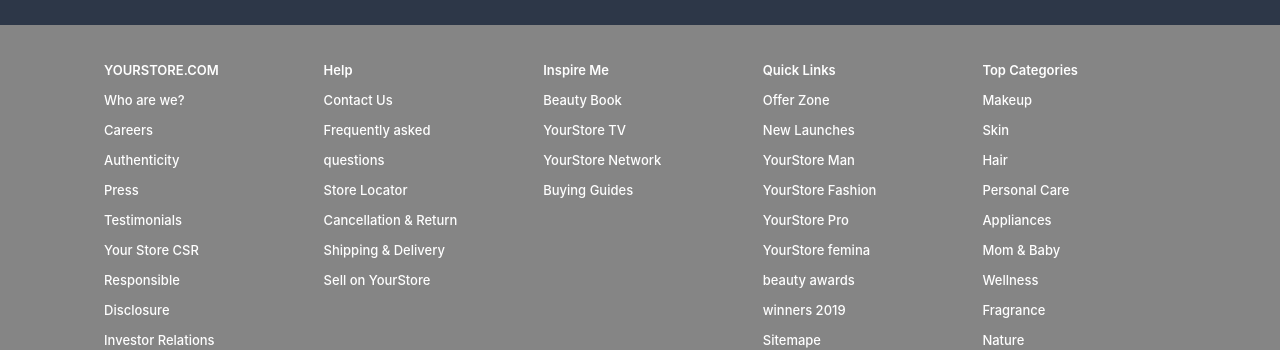
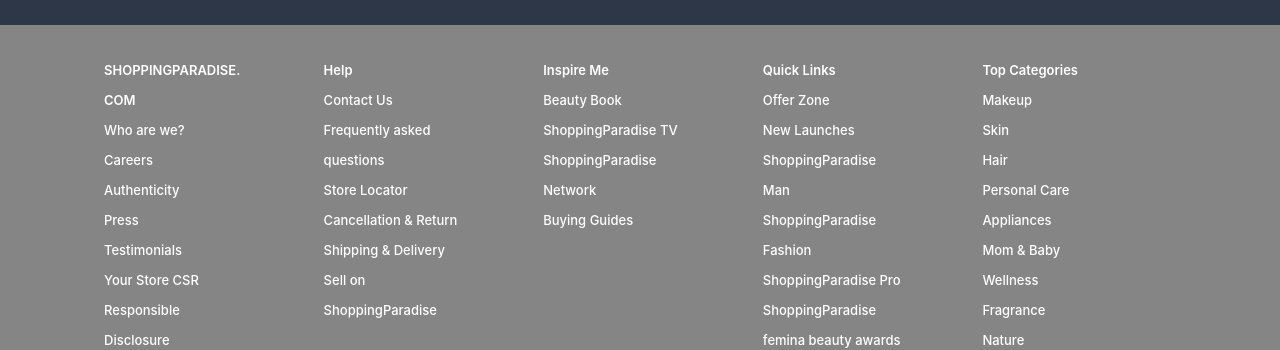
Before and after one commit to heyabrar/ShoppingParadise, a React (Create React App) app in the folder your-store-app/: page /men in a window 1280 px wide. Shown: the part 2447-2797 px from the top of the page. Built offline with nearby package versions, Linux system fonts and the light colour scheme.

Commit message:
Testing Version 1 Done

```diff
--- a/your-store-app/public/index.html
+++ b/your-store-app/public/index.html
@@ -2,14 +2,14 @@
 <html lang="en">
   <head>
     <meta charset="utf-8" />
-    <link rel="icon" href="https://user-images.githubusercontent.com/103938174/200508708-db3bec3c-d518-4c9b-b613-ba42d743c5ff.png" />
+    <link rel="icon" href="https://www.linkpicture.com/q/1_295.jpg" />
     <meta name="viewport" content="width=device-width, initial-scale=1" />
     <meta name="theme-color" content="#000000" />
     <meta
       name="description"
       content="Web site created using create-react-app"
     />
-    <link rel="apple-touch-icon" href="https://user-images.githubusercontent.com/103938174/200508708-db3bec3c-d518-4c9b-b613-ba42d743c5ff.png" />
+    <link rel="apple-touch-icon" href="https://www.linkpicture.com/q/1_295.jpg" />
     <!--
       manifest.json provides metadata used when your web app is installed on a
       user's mobile device or desktop. See https://developers.google.com/web/fundamentals/web-app-manifest/
@@ -24,7 +24,7 @@
       work correctly both with client-side routing and a non-root public URL.
       Learn how to configure a non-root public URL by running `npm run build`.
     -->
-    <title>Your Store | Buy Cosmetics Products & Beauty Products Online In India</title>
+    <title>Shopping Paradise | Buy Cosmetics Products & Beauty Products Online In India</title>
   </head>
   <body>
     <noscript>You need to enable JavaScript to run this app.</noscript>
--- a/your-store-app/src/Abrar/AdminSide/AdminSide.jsx
+++ b/your-store-app/src/Abrar/AdminSide/AdminSide.jsx
@@ -67,7 +67,7 @@ export default function AdminSide ( ) {
         <>
         <Flex justifyContent='space-around' color='#fc2779' alignItems='center'>
             <Link to='/adminbrands'><Text fontSize='18px' fontWeight='550'>Brands</Text></Link>
-            <Text textAlign='center' fontSize={{base: '18px', md: '20px', lg : '26px'}} color='#fc2779' fontWeight='600'>YourStore.com</Text>
+            <Text textAlign='center' fontSize={{base: '18px', md: '20px', lg : '26px'}} color='#fc2779' fontWeight='600'>ShoppingParadise.com</Text>
             <Link to='/admincategories'><Text fontSize='18px' fontWeight='550'>Categories</Text></Link>
         </Flex>
 
@@ -133,7 +133,7 @@ export default function AdminSide ( ) {
             <br />
             <Text>Content</Text>
             <Input placeholder="Content" value={patch} onChange={(e) => setPatch(e.target.value)}/>
-            <Button onClick={( ) => handlePatch(patchID,patchProduct,patch)} mt='20px' color='white' bg='#fc2779' colorScheme='#fc2779'>Patch</Button>
+            <Button onClick={( ) => handlePatch(patchID,patchProduct,patch)} mt='20px' color='white' bg='#fc2779' colorScheme='#fc2779' disabled={patch === '' || patchID==='' || patchProduct === ''}>Patch</Button>
             </Box>
         </Box>
 
--- a/your-store-app/src/Abrar/Components/Footer.jsx
+++ b/your-store-app/src/Abrar/Components/Footer.jsx
@@ -33,7 +33,7 @@ export default function Footer ( ) {
             <SimpleGrid columns={[3,3,3,5]} fontSize={{base : '12px', md : '13px'}} fontWeight='500' w={{base : '95%', md : '90%'}} m='auto' rowGap='15px'>
                 <Box width={{base : '95%', lg : '70%'}} >
                         <UnorderedList lineHeight={{base  : '20px', md : '28px', lg : '30px'}}>
-                            <List fontWeight='600'><Text >YOURSTORE.COM</Text></List>
+                            <List fontWeight='600'><Text >SHOPPINGPARADISE.COM</Text></List>
                             <List><Text>Who are we?</Text></List>
                             <List><Text>Careers</Text></List>
                             <List><Text>Authenticity</Text></List>
@@ -53,7 +53,7 @@ export default function Footer ( ) {
                             <List><Text>Store Locator</Text></List>
                             <List><Text>Cancellation & Return</Text></List>
                             <List><Text>Shipping & Delivery</Text></List>
-                            <List><Text>Sell on YourStore</Text></List>
+                            <List><Text>Sell on ShoppingParadise</Text></List>
                         </UnorderedList>
                 </Box>
 
@@ -61,8 +61,8 @@ export default function Footer ( ) {
                         <UnorderedList lineHeight={{base  : '20px', md : '28px', lg : '30px'}}>
                             <List fontWeight='600'><Text>Inspire Me</Text></List>
                             <List><Text>Beauty Book</Text></List>
-                            <List><Text>YourStore TV</Text></List>
-                            <List><Text>YourStore Network</Text></List>
+                            <List><Text>ShoppingParadise TV</Text></List>
+                            <List><Text>ShoppingParadise Network</Text></List>
                             <List><Text>Buying Guides</Text></List>
                         </UnorderedList>
                 </Box>
@@ -73,10 +73,10 @@ export default function Footer ( ) {
                             <List fontWeight='600'><Text>Quick Links</Text></List>
                             <List><Text _hover={{color :'pink'}}>Offer Zone</Text></List>
                             <List><Text>New Launches</Text></List>
-                            <List><Text>YourStore Man</Text></List>
-                            <List><Text>YourStore Fashion</Text></List>
-                            <List><Text>YourStore Pro</Text></List>
-                            <List><Text>YourStore femina beauty awards winners 2019</Text></List>
+                            <List><Text>ShoppingParadise Man</Text></List>
+                            <List><Text>ShoppingParadise Fashion</Text></List>
+                            <List><Text>ShoppingParadise Pro</Text></List>
+                            <List><Text>ShoppingParadise femina beauty awards winners 2019</Text></List>
                             <List><Text>Sitemape</Text></List>
                         </UnorderedList>
                 </Box>
@@ -155,7 +155,7 @@ export default function Footer ( ) {
                 <Text>Cancelation Policy</Text>
                 <Text>Privacy Policy</Text>
             </Flex>
-            <Text textAlign='center' fontSize={{base : '12px', md: '14px'}} fontWeight='550'>© 2022 YourStore E-Retail Pvt. Ltd. All Rights Reserved.</Text>
+            <Text textAlign='center' fontSize={{base : '12px', md: '14px'}} fontWeight='550'>© 2022 ShoppingParadise E-Retail Pvt. Ltd. All Rights Reserved.</Text>
         </Box>
 
         </>
--- a/your-store-app/src/Abrar/Components/HomeTopBrands.jsx
+++ b/your-store-app/src/Abrar/Components/HomeTopBrands.jsx
@@ -125,7 +125,7 @@ export default function HomeTopBrands ( ) {
         <StaticCarousel data={data} laptop={6} tab={5} mobile={5} redirect='/skinloreal'/>
         </Box>
 
-        <Text textAlign='center' fontSize={{base : '18px', md: '20px', lg: '26px'}} mt={{base : '45px', md: '50px', lg : '7%'}} fontWeight='550' letterSpacing='2px'>ONLY AT YOURSTORE</Text>
+        <Text textAlign='center' fontSize={{base : '18px', md: '20px', lg: '26px'}} mt={{base : '45px', md: '50px', lg : '7%'}} fontWeight='550' letterSpacing='2px'>ONLY AT SHOPPING PARADISE</Text>
         <SimpleGrid columns={[2,2,2,2]} width={{base:  '95%', md :'90%', lg : '80%'}} m='auto' mt={{base : '20px', md : '30px'}} rowGap={{base : '20px', md : '25px', lg: '35px'}}>
             {onlyNyka.length > 0 && onlyNyka.map((elem)=>{
                 return <Box key={elem.id} width={{base : '95%', lg: '80%'}} m='auto'>
--- a/your-store-app/src/Abrar/Components/SkinOnlyAtNykaa.jsx
+++ b/your-store-app/src/Abrar/Components/SkinOnlyAtNykaa.jsx
@@ -25,7 +25,7 @@ export default function SkinOnlyAtNykaa ( ) {
 
     return (
         <>
-         <Text textAlign='center' fontSize={{base : '16px', md : '24px', lg : '26px'}} fontWeight='650' letterSpacing={{base  : '2px'}} mt={{base : '20px', md : '30px', lg: '7%'}}>ONLY AT NYKAA</Text>
+         <Text textAlign='center' fontSize={{base : '16px', md : '24px', lg : '26px'}} fontWeight='650' letterSpacing={{base  : '2px'}} mt={{base : '20px', md : '30px', lg: '7%'}}>ONLY AT SHOPPING PARADISE</Text>
          <StaticCarousel data={images} redirect='/skinras' laptop={3} tab={2} mobile={3}/>
 
         <Box width={{base : '90%', md : '75%', lg : '75%'}} m='auto' mt={{base : '20px', md : '30px', lg : '45px'}}>
--- a/your-store-app/src/Dibyanshu/Components/Navbar/NavFolder/Navbar.jsx
+++ b/your-store-app/src/Dibyanshu/Components/Navbar/NavFolder/Navbar.jsx
@@ -45,9 +45,9 @@ const Navbar = () => {
         <div className={style.card}>
           <div id="carda">
             <img
-              style={{ cursor: "pointer", width: "70px", height: "55px" }}
+              style={{ cursor: "pointer", width: "60px", height: "55px", marginTop:'2px' }}
               onClick={() => navigate("/")}
-              src="https://www.linkpicture.com/q/Pink-Minimal-Typography-Logo_1.jpg"
+              src="https://www.linkpicture.com/q/1_295.jpg"
               className={style.card4}
               alt="nykka"
             />
@@ -60,7 +60,7 @@ const Navbar = () => {
           <div >
             <div className={style.inputContainer}>
 
-              <input type="text" className={style.input} placeholder="Search on YourStore" />
+              <input type="text" className={style.input} placeholder="Search on Shopping Paradise" />
               <div><h2>< SearchIcon /></h2></div>
             </div>
 
--- a/your-store-app/src/Dibyanshu/Components/Navbar/NavFolder/SubNavbar.jsx
+++ b/your-store-app/src/Dibyanshu/Components/Navbar/NavFolder/SubNavbar.jsx
@@ -17,12 +17,12 @@ const SubNavbar = () => {
     return (
         <>
             <Subnav>
-                <p onClick={()=>navigate("/skin")} onMouseOver={() => hoverHandler('MAKEUP')}>Makeup </p>
+                <p onClick={()=>navigate("/men")} onMouseOver={() => hoverHandler('MAKEUP')}>Makeup </p>
                 <p onClick={()=>navigate("/skin")} onMouseEnter={() => hoverHandler('SKIN')}>Skin</p>
                 <p onClick={()=>navigate("/hair")} onMouseEnter={() => hoverHandler('HAIR')}>Hair</p>
-                <p onClick={()=>navigate("/skin")} onMouseEnter={() => hoverHandler('APPLIANCES')}>Appliances</p>
+                <p onClick={()=>navigate("/fragrance")} onMouseEnter={() => hoverHandler('APPLIANCES')}>Appliances</p>
                 <p onClick={()=>navigate("/skin")} onMouseEnter={() => hoverHandler('BATH&BODY')}>Bath & Body</p>
-                <p onClick={()=>navigate("/skin")} onMouseEnter={() => hoverHandler('NATURAL')}>Natural</p>
+                <p onClick={()=>navigate("/hair")} onMouseEnter={() => hoverHandler('NATURAL')}>Natural</p>
                 <p onClick={()=>navigate("/skin")} onMouseEnter={() => hoverHandler('MOM&BABY')}>Mom & Baby</p>
                 <p onClick={()=>navigate("/skin")} onMouseEnter={() => hoverHandler('HEALTH')}>Health & Wellness</p>
                 <p onClick={()=>navigate("/men")} onMouseEnter={() => hoverHandler('MEN')}>Men</p>
--- a/your-store-app/src/Sonali/Components/FragranceTopBanner.jsx
+++ b/your-store-app/src/Sonali/Components/FragranceTopBanner.jsx
@@ -28,7 +28,7 @@ export default function FragranceTopBanner ( ) {
     return (
         <>
 
-<Text textAlign='center' fontSize={{base : '16px', md : '24px', lg : '26px'}} fontWeight='650' letterSpacing={{base  : '2px'}} mt={{base : '20px', md : '30px', lg: '5%'}}>Fragrance Collection - Perfumes, Body Mist and More (6246)</Text>
+<Text textAlign='center' fontSize={{base : '16px', md : '24px', lg : '26px'}} fontWeight='550' letterSpacing={{base  : '2px'}} mt={{base : '20px', md : '30px', lg: '5%'}}>Fragrance Collection - Perfumes, Body Mist and More</Text>
 <Box width={{base : '100%', md : '100%', lg : '75%'}} m='auto' mt={{base : '20px', md : '30px', lg : '45px'}}>
           <Image src="https://images-static.nykaa.com/uploads/ef260bc6-3f6a-4955-a911-08a0fa91f6b7.jpg?tr=w-1200,cm-pad_resize"/>
         </Box>
--- a/your-store-app/src/Sonali/Components/HairCarosal.jsx
+++ b/your-store-app/src/Sonali/Components/HairCarosal.jsx
@@ -65,7 +65,7 @@ export default function HairCarosal ( ) {
                 >
                 {images.length > 0 && images.map((elem)=>{
                     return <Box key={elem.id} w={{base : '95%'}} m='auto'>
-                        <Image style={{width:"100%" , height: "200px"}} src={elem.image} m='auto'/>
+                        <Image height='150px' w='850px' src={elem.image} m='auto'/>
                     </Box>
                 })}
             </Carousel>
--- a/your-store-app/src/Sonali/Components/HairConcern.jsx
+++ b/your-store-app/src/Sonali/Components/HairConcern.jsx
@@ -2,6 +2,7 @@
 import { Box, Image, Text } from "@chakra-ui/react";
 import Carousel from "react-multi-carousel";
 import "react-multi-carousel/lib/styles.css";
+import { Link } from "react-router-dom";
 
 
 export default function HairCancern ( ) {
@@ -73,7 +74,7 @@ export default function HairCancern ( ) {
                 >
                 {images.length > 0 && images.map((elem)=>{
                     return <Box key={elem.id} w={{base : '95%'}} m='auto'>
-                        <Image src={elem.image} m='auto'/>
+                        <Link to='/hairproducts'><Image src={elem.image} m='auto'/></Link>
                     </Box>
                 })}
             </Carousel>
--- a/your-store-app/src/Sonali/Components/ShopByCategory.jsx
+++ b/your-store-app/src/Sonali/Components/ShopByCategory.jsx
@@ -43,7 +43,7 @@ export default function ShopByCategory ( ) {
             <SimpleGrid columns={[2,2,3,4]} width={{base : '95%', lg: '90%'}} m='auto' rowGap={{base : '20px', md :'30px', lg: '35px'}}mt={{base : '10px' ,md : '25px'}}>
                 {ShopByCatData.length > 0 && ShopByCatData.map((elem)=>{
                     return <Box key={elem.id}  width={{base : '95%', md : '90%'}} m='auto' >
-                        <Link to={"/hairproducts"}><Image width={{base : '160px', md : '170px', lg: '300px'}} border="5px solid red" src={elem.image} m='auto'/></Link>
+                        <Link to={"/hairproducts"}><Image width={{base : '160px', md : '170px', lg: '300px'}} src={elem.image} m='auto'/></Link>
                     </Box>
                 })}
             </SimpleGrid>
--- a/your-store-app/src/Sonali/Pages/FragranceProducts.jsx
+++ b/your-store-app/src/Sonali/Pages/FragranceProducts.jsx
@@ -1,3 +1,4 @@
+import { Text } from "@chakra-ui/react";
 import { useEffect, useState } from "react";
 import { useDispatch, useSelector } from "react-redux";
 import { useSearchParams } from "react-router-dom";
@@ -19,7 +20,8 @@ export default function FregranceProducts (){
     const [searchParams, setSearchParams] = useSearchParams();
     const initialPage = getCurrentPage(searchParams.get("page"))
     const [page, setPage] = useState(initialPage)
-    const [totalPage, setTotalPage] = useState(0)
+    const [totalPage, setTotalPage] = useState(0);
+    const count = GetFragranceProducts.length;
 
     const handleGetData = ()=>{
         dispatch(FregranceProductsDataRequest())
@@ -40,6 +42,7 @@ export default function FregranceProducts (){
     },[page])
     return(
         <>
+        <Text textAlign='center' fontWeight='600' fontSize={{base : '16px', md : '18px' ,lg : '25px'}} mt='40px'>All Products ({count})</Text>
         <ProductsListing data={GetFragranceProducts} direct="/fragrance"/>
         <Pagination current={page} onChange={(page)=> setPage(page)} limit={6} totalPage={totalPage}/>
         </>
```
